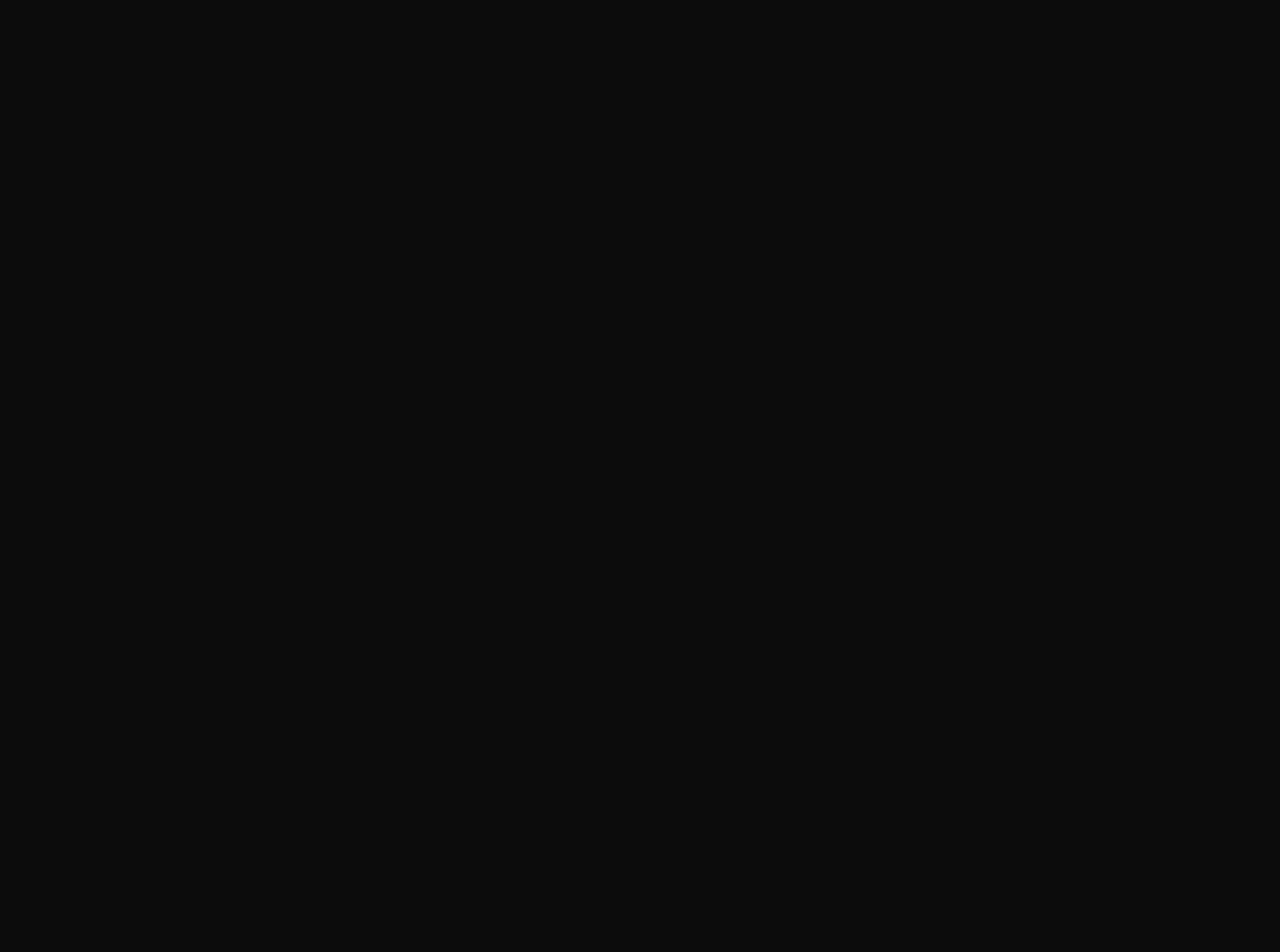
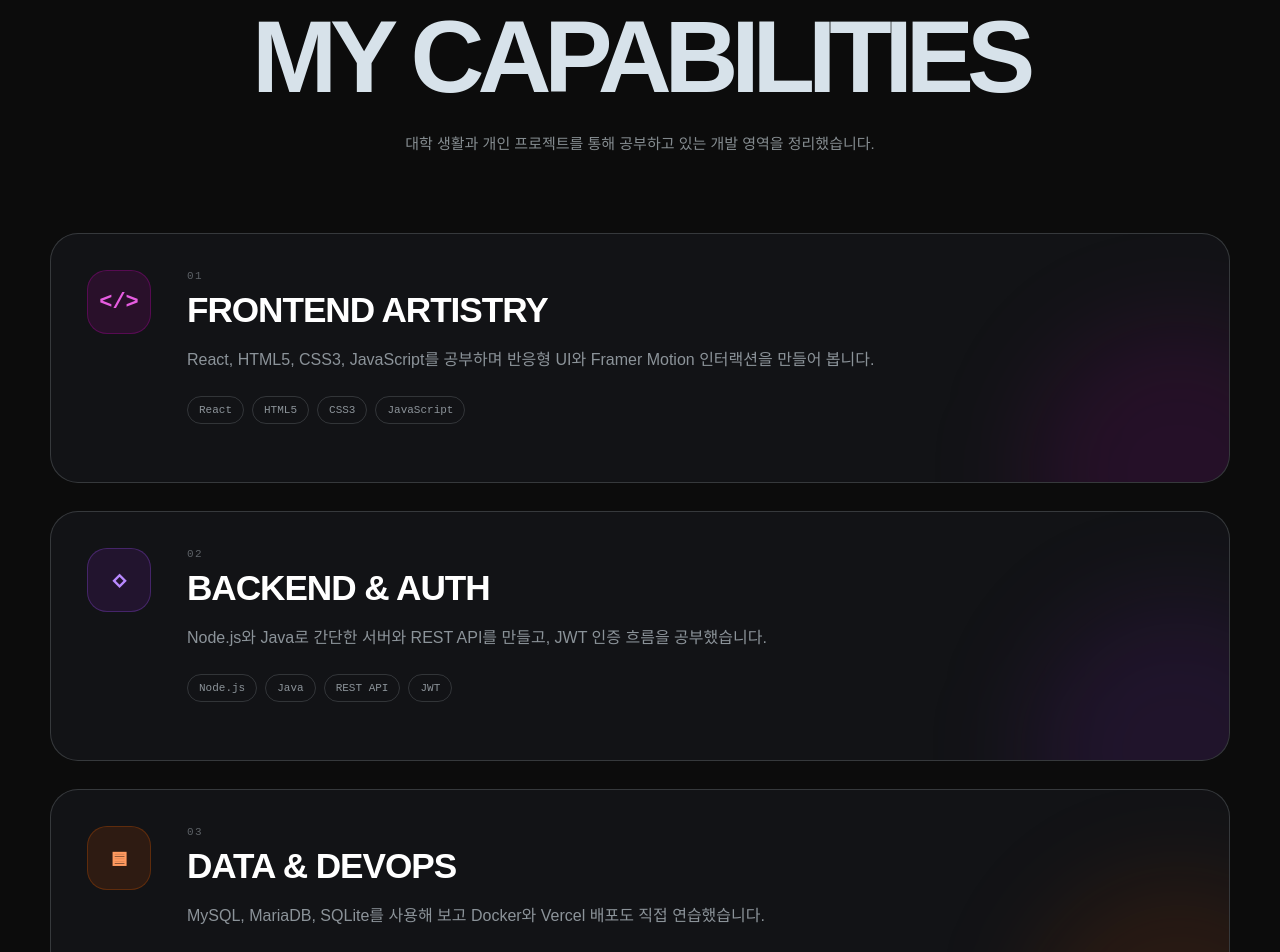
Before and after one commit to leeyewon511/leeyewon-portfolio, a React (Vite) app: page / in a window 1280 px wide. Shown: the part 1760-2712 px from the top of the page. Before the commit the page ends 1600 px from the top, so only its background shows below. Built offline with nearby package versions, Linux system fonts and the light colour scheme.

Commit message:
feat: About 다음 역량 카드 섹션 추가

```diff
--- a/src/App.jsx
+++ b/src/App.jsx
@@ -1,6 +1,7 @@
 import Navbar from "./components/Navbar";
 import Hero from "./components/Hero";
 import About from "./components/About";
+import Capabilities from "./components/Capabilities";
 
 function App() {
   return (
@@ -10,6 +11,7 @@ function App() {
       <main id="top">
         <Hero />
         <About />
+        <Capabilities />
       </main>
     </div>
   );
--- /dev/null
+++ b/src/components/Capabilities.jsx
@@ -0,0 +1,95 @@
+import "../styles/capabilities.css";
+
+function Capabilities() {
+  return (
+    <section id="capabilities" className="capabilities-section">
+      <div className="capabilities-container">
+        <div className="capabilities-heading">
+          <p className="capabilities-label">WHAT I AM LEARNING</p>
+
+          <h2>
+            MY
+
+
+            CAPABILITIES
+          </h2>
+
+          <p>
+            대학 생활과 개인 프로젝트를 통해 공부하고 있는
+            개발 영역을 정리했습니다.
+          </p>
+        </div>
+
+        <div className="capabilities-list">
+          <article className="capability-card capability-frontend">
+            <div className="capability-icon">&lt;/&gt;</div>
+
+            <div className="capability-content">
+              <p className="capability-number">01</p>
+
+              <h3>FRONTEND ARTISTRY</h3>
+
+              <p>
+                React, HTML5, CSS3, JavaScript를 공부하며
+                반응형 UI와 Framer Motion 인터랙션을 만들어 봅니다.
+              </p>
+
+              <div className="capability-tags">
+                <span>React</span>
+                <span>HTML5</span>
+                <span>CSS3</span>
+                <span>JavaScript</span>
+              </div>
+            </div>
+          </article>
+
+          <article className="capability-card capability-backend">
+            <div className="capability-icon">◇</div>
+
+            <div className="capability-content">
+              <p className="capability-number">02</p>
+
+              <h3>BACKEND &amp; AUTH</h3>
+
+              <p>
+                Node.js와 Java로 간단한 서버와 REST API를 만들고,
+                JWT 인증 흐름을 공부했습니다.
+              </p>
+
+              <div className="capability-tags">
+                <span>Node.js</span>
+                <span>Java</span>
+                <span>REST API</span>
+                <span>JWT</span>
+              </div>
+            </div>
+          </article>
+
+          <article className="capability-card capability-data">
+            <div className="capability-icon">▤</div>
+
+            <div className="capability-content">
+              <p className="capability-number">03</p>
+
+              <h3>DATA &amp; DEVOPS</h3>
+
+              <p>
+                MySQL, MariaDB, SQLite를 사용해 보고
+                Docker와 Vercel 배포도 직접 연습했습니다.
+              </p>
+
+              <div className="capability-tags">
+                <span>MySQL</span>
+                <span>MariaDB</span>
+                <span>SQLite</span>
+                <span>Vercel</span>
+              </div>
+            </div>
+          </article>
+        </div>
+      </div>
+    </section>
+  );
+}
+
+export default Capabilities;
--- /dev/null
+++ b/src/styles/capabilities.css
@@ -0,0 +1,219 @@
+.capabilities-section {
+  padding: 140px 24px 150px;
+  background: #0c0c0c;
+  color: #d7e2ea;
+}
+
+.capabilities-container {
+  width: min(100%, 1180px);
+  margin: 0 auto;
+}
+
+.capabilities-heading {
+  display: flex;
+  flex-direction: column;
+  align-items: center;
+  text-align: center;
+}
+
+.capabilities-label {
+  margin-bottom: 20px;
+  color: #b600a8;
+  font-size: 11px;
+  font-weight: 600;
+  letter-spacing: 0.18em;
+  text-transform: uppercase;
+}
+
+.capabilities-heading h2 {
+  color: #d7e2ea;
+  font-size: clamp(3.5rem, 8vw, 7rem);
+  font-weight: 800;
+  line-height: 0.88;
+  letter-spacing: -0.07em;
+}
+
+.capabilities-heading > p:last-child {
+  max-width: 520px;
+  margin-top: 28px;
+  color: rgba(215, 226, 234, 0.6);
+  font-size: 15px;
+  line-height: 1.8;
+  word-break: keep-all;
+}
+
+.capabilities-list {
+  display: grid;
+  gap: 28px;
+  margin-top: 76px;
+}
+
+.capability-card {
+  position: relative;
+
+  display: grid;
+  grid-template-columns: 72px 1fr;
+  gap: 28px;
+
+  min-height: 250px;
+  padding: 36px;
+
+  overflow: hidden;
+  border: 1px solid rgba(215, 226, 234, 0.18);
+  border-radius: 28px;
+
+  background: #121316;
+
+  transition:
+    transform 0.25s ease,
+    border-color 0.25s ease,
+    background 0.25s ease;
+}
+
+.capability-card::after {
+  position: absolute;
+  right: -100px;
+  bottom: -140px;
+
+  width: 300px;
+  height: 300px;
+
+  border-radius: 50%;
+  background: rgba(182, 0, 168, 0.12);
+  filter: blur(50px);
+
+  content: "";
+  pointer-events: none;
+}
+
+.capability-card:hover {
+  transform: translateY(-6px);
+  border-color: rgba(182, 0, 168, 0.55);
+  background: #17181c;
+}
+
+.capability-backend::after {
+  background: rgba(118, 33, 176, 0.14);
+}
+
+.capability-data::after {
+  background: rgba(190, 76, 0, 0.14);
+}
+
+.capability-icon {
+  position: relative;
+  z-index: 1;
+
+  width: 64px;
+  height: 64px;
+
+  display: flex;
+  align-items: center;
+  justify-content: center;
+
+  border: 1px solid rgba(182, 0, 168, 0.32);
+  border-radius: 20px;
+
+  background: rgba(182, 0, 168, 0.14);
+  color: #e65ce0;
+
+  font-family: monospace;
+  font-size: 22px;
+  font-weight: 700;
+}
+
+.capability-backend .capability-icon {
+  border-color: rgba(137, 70, 216, 0.35);
+  background: rgba(118, 33, 176, 0.16);
+  color: #b989ff;
+}
+
+.capability-data .capability-icon {
+  border-color: rgba(190, 76, 0, 0.35);
+  background: rgba(190, 76, 0, 0.16);
+  color: #ff9a60;
+}
+
+.capability-content {
+  position: relative;
+  z-index: 1;
+}
+
+.capability-number {
+  margin-bottom: 8px;
+  color: rgba(215, 226, 234, 0.38);
+  font-family: monospace;
+  font-size: 11px;
+  letter-spacing: 0.12em;
+}
+
+.capability-content h3 {
+  color: #ffffff;
+  font-size: clamp(1.35rem, 3vw, 2.2rem);
+  font-weight: 800;
+  letter-spacing: -0.03em;
+}
+
+.capability-content > p:not(.capability-number) {
+  max-width: 760px;
+  margin-top: 16px;
+  color: rgba(215, 226, 234, 0.62);
+  font-size: 16px;
+  line-height: 1.75;
+  word-break: keep-all;
+}
+
+.capability-tags {
+  display: flex;
+  flex-wrap: wrap;
+  gap: 8px;
+  margin-top: 22px;
+}
+
+.capability-tags span {
+  padding: 7px 11px;
+  border: 1px solid rgba(215, 226, 234, 0.16);
+  border-radius: 999px;
+  color: rgba(215, 226, 234, 0.62);
+  font-family: monospace;
+  font-size: 11px;
+}
+
+@media (max-width: 700px) {
+  .capabilities-section {
+    padding: 100px 20px 110px;
+  }
+
+  .capabilities-heading h2 {
+    font-size: 16vw;
+  }
+
+  .capabilities-list {
+    gap: 18px;
+    margin-top: 52px;
+  }
+
+  .capability-card {
+    grid-template-columns: 1fr;
+    gap: 22px;
+    min-height: auto;
+    padding: 26px 22px;
+    border-radius: 22px;
+  }
+
+  .capability-icon {
+    width: 54px;
+    height: 54px;
+    border-radius: 16px;
+    font-size: 18px;
+  }
+
+  .capability-content h3 {
+    font-size: 1.35rem;
+  }
+
+  .capability-content > p:not(.capability-number) {
+    font-size: 14px;
+    line-height: 1.7;
+  }
+}
```
